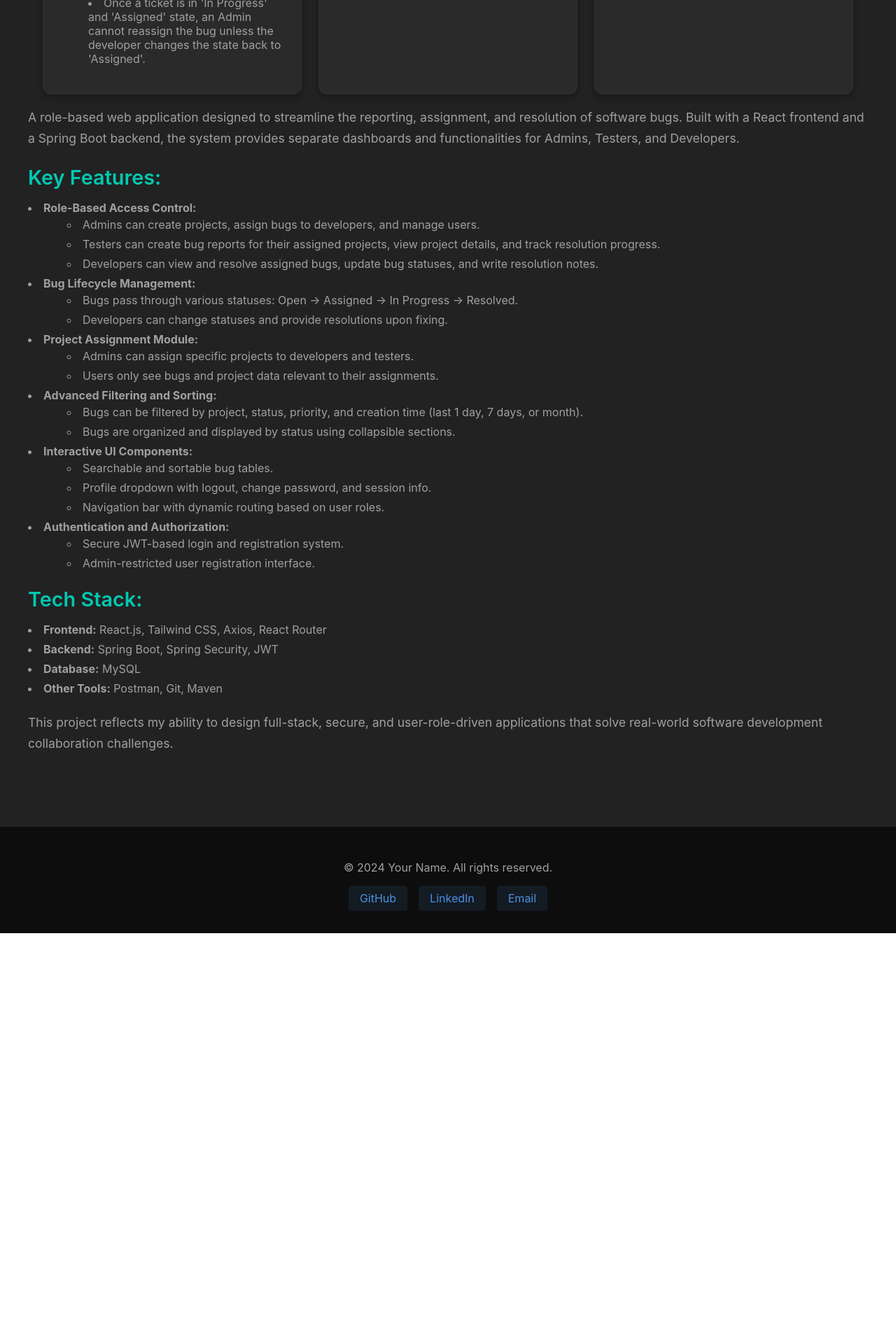
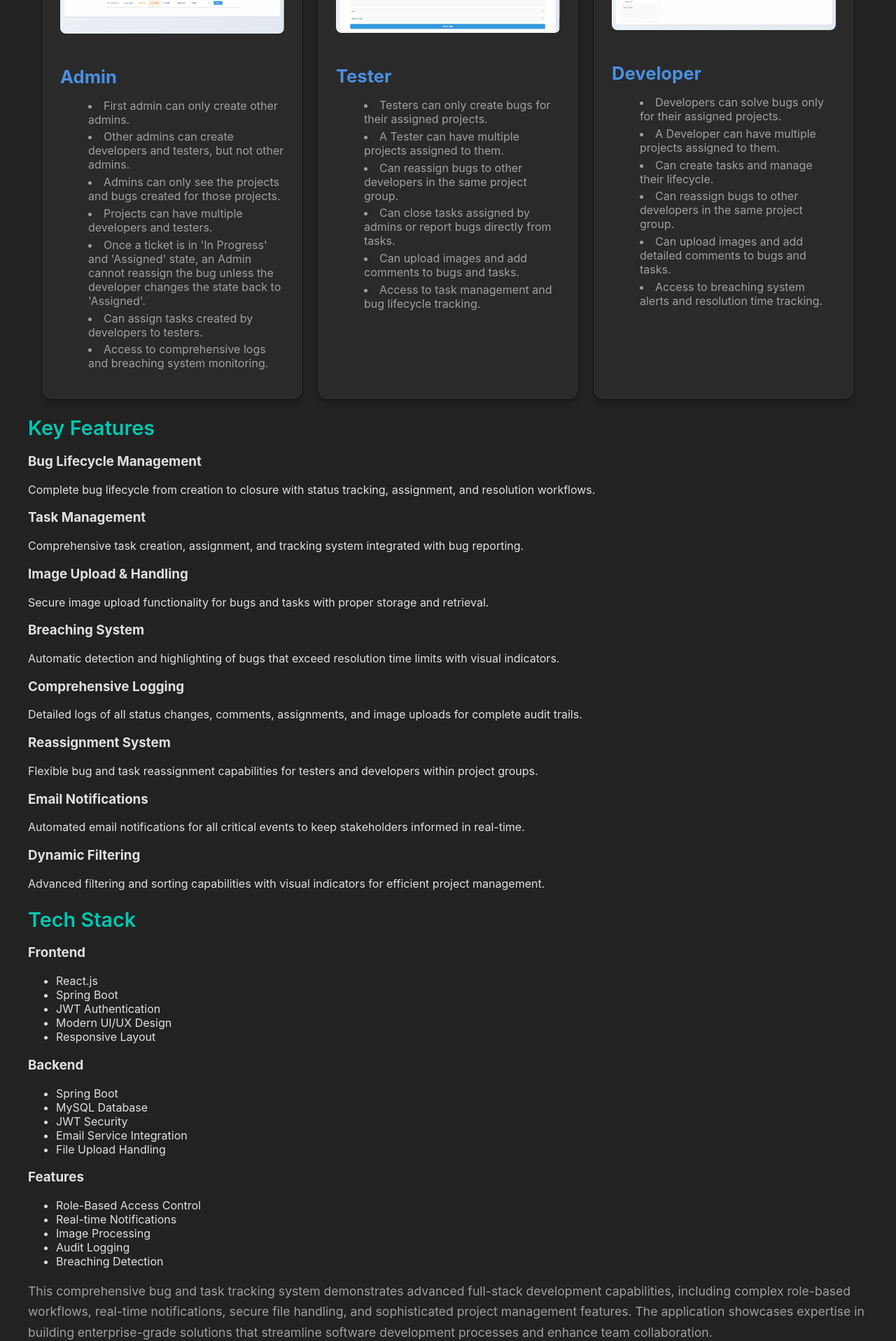
Before and after one commit to utsav145/Portfolio, a React (Create React App) app in the folder portfolio/: page /projects/bug-tracking-system in a window 1280 px wide. Shown: the part 880-2797 px from the top of the page at 70% size. Before the commit the page ends 2214 px from the top, so only its background shows below. Built offline with nearby package versions, Linux system fonts and the light colour scheme.

Commit message:
Update BugTrackingSystem.jsx

```diff
--- a/portfolio/src/components/BugTrackingSystem.jsx
+++ b/portfolio/src/components/BugTrackingSystem.jsx
@@ -25,9 +25,14 @@ const BugTrackingSystem = () => {
     <div className={`bug-tracking-system-page ${isVisible ? 'is-visible' : ''}`}>
       <div className="bts-container">
         <Link to="/" className="back-button">Back to Projects</Link>
-        <h1 className="bts-title">Bug Tracking System</h1>
+        <h1 className="bts-title">Bug & Task Tracking Application</h1>
 
-        <h2 className="bts-subtitle text-center">Role-Based Dashboards</h2>
+        <h2 className="bts-subtitle">Overview</h2>
+        <p className="bts-paragraph">
+          The Bug & Task Tracking Application offers a comprehensive suite of features designed to streamline software project management for teams of all sizes. It provides role-based dashboards for admins, developers, and testers, ensuring that each user sees only the information and actions relevant to their responsibilities. The system supports a full bug lifecycle, including creation, assignment, progress tracking, resolution, and closure, with detailed logging of every status change, comment, and image upload. Developers and testers can reassign bugs as needed, and the application automatically flags and highlights breached bugs that exceed resolution time limits. Task management is equally robust, allowing developers to create tasks, admins to assign them to testers, and testers to close tasks or report bugs directly from tasks. The platform features secure image handling, modern UI/UX with dynamic filtering and visual indicators, and automated email notifications for all critical events, ensuring that all stakeholders are kept informed in real time. With strong authentication, role-based access control, and a responsive design, the application delivers a seamless and secure experience for managing bugs and tasks throughout the software development lifecycle.
+        </p>
+
+        <h2 className="bts-subtitle">Role-Based Dashboards</h2>
         <div className="role-cards-container">
           {/* Admin Card */}
           <div className="role-card">
@@ -44,6 +49,8 @@ const BugTrackingSystem = () => {
               <li>Admins can only see the projects and bugs created for those projects.</li>
               <li>Projects can have multiple developers and testers.</li>
               <li>Once a ticket is in 'In Progress' and 'Assigned' state, an Admin cannot reassign the bug unless the developer changes the state back to 'Assigned'.</li>
+              <li>Can assign tasks created by developers to testers.</li>
+              <li>Access to comprehensive logs and breaching system monitoring.</li>
             </ul>
           </div>
 
@@ -59,6 +66,10 @@ const BugTrackingSystem = () => {
             <ul className="role-card-list">
               <li>Testers can only create bugs for their assigned projects.</li>
               <li>A Tester can have multiple projects assigned to them.</li>
+              <li>Can reassign bugs to other developers in the same project group.</li>
+              <li>Can close tasks assigned by admins or report bugs directly from tasks.</li>
+              <li>Can upload images and add comments to bugs and tasks.</li>
+              <li>Access to task management and bug lifecycle tracking.</li>
             </ul>
           </div>
 
@@ -74,66 +85,98 @@ const BugTrackingSystem = () => {
             <ul className="role-card-list">
               <li>Developers can solve bugs only for their assigned projects.</li>
               <li>A Developer can have multiple projects assigned to them.</li>
+              <li>Can create tasks and manage their lifecycle.</li>
+              <li>Can reassign bugs to other developers in the same project group.</li>
+              <li>Can upload images and add detailed comments to bugs and tasks.</li>
+              <li>Access to breaching system alerts and resolution time tracking.</li>
+            </ul>
+          </div>
+        </div>
+
+        <h2 className="bts-subtitle">Key Features</h2>
+        <div className="features-grid">
+          <div className="feature-card">
+            <h3 className="feature-title">Bug Lifecycle Management</h3>
+            <p>Complete bug lifecycle from creation to closure with status tracking, assignment, and resolution workflows.</p>
+          </div>
+
+          <div className="feature-card">
+            <h3 className="feature-title">Task Management</h3>
+            <p>Comprehensive task creation, assignment, and tracking system integrated with bug reporting.</p>
+          </div>
+
+          <div className="feature-card">
+            <h3 className="feature-title">Image Upload & Handling</h3>
+            <p>Secure image upload functionality for bugs and tasks with proper storage and retrieval.</p>
+          </div>
+
+          <div className="feature-card">
+            <h3 className="feature-title">Breaching System</h3>
+            <p>Automatic detection and highlighting of bugs that exceed resolution time limits with visual indicators.</p>
+          </div>
+
+          <div className="feature-card">
+            <h3 className="feature-title">Comprehensive Logging</h3>
+            <p>Detailed logs of all status changes, comments, assignments, and image uploads for complete audit trails.</p>
+          </div>
+
+          <div className="feature-card">
+            <h3 className="feature-title">Reassignment System</h3>
+            <p>Flexible bug and task reassignment capabilities for testers and developers within project groups.</p>
+          </div>
+
+          <div className="feature-card">
+            <h3 className="feature-title">Email Notifications</h3>
+            <p>Automated email notifications for all critical events to keep stakeholders informed in real-time.</p>
+          </div>
+
+          <div className="feature-card">
+            <h3 className="feature-title">Dynamic Filtering</h3>
+            <p>Advanced filtering and sorting capabilities with visual indicators for efficient project management.</p>
+          </div>
+        </div>
+
+        <h2 className="bts-subtitle">Tech Stack</h2>
+        <div className="tech-stack">
+          <div className="tech-section">
+            <h3 className="tech-title">Frontend</h3>
+            <ul className="tech-list">
+              <li>React.js</li>
+              <li>Spring Boot</li>
+              <li>JWT Authentication</li>
+              <li>Modern UI/UX Design</li>
+              <li>Responsive Layout</li>
+            </ul>
+          </div>
+
+          <div className="tech-section">
+            <h3 className="tech-title">Backend</h3>
+            <ul className="tech-list">
+              <li>Spring Boot</li>
+              <li>MySQL Database</li>
+              <li>JWT Security</li>
+              <li>Email Service Integration</li>
+              <li>File Upload Handling</li>
+            </ul>
+          </div>
+
+          <div className="tech-section">
+            <h3 className="tech-title">Features</h3>
+            <ul className="tech-list">
+              <li>Role-Based Access Control</li>
+              <li>Real-time Notifications</li>
+              <li>Image Processing</li>
+              <li>Audit Logging</li>
+              <li>Breaching Detection</li>
             </ul>
           </div>
         </div>
 
         <p className="bts-paragraph">
-          A role-based web application designed to streamline the reporting, assignment, and resolution of software bugs. Built with a React frontend and a Spring Boot backend, the system provides separate dashboards and functionalities for Admins, Testers, and Developers.
-        </p>
-
-        <h2 className="bts-subtitle">Key Features:</h2>
-        <ul className="bts-list">
-          <li><strong>Role-Based Access Control:</strong>
-            <ul className="bts-nested-list">
-              <li>Admins can create projects, assign bugs to developers, and manage users.</li>
-              <li>Testers can create bug reports for their assigned projects, view project details, and track resolution progress.</li>
-              <li>Developers can view and resolve assigned bugs, update bug statuses, and write resolution notes.</li>
-            </ul>
-          </li>
-          <li><strong>Bug Lifecycle Management:</strong>
-            <ul className="bts-nested-list">
-              <li>Bugs pass through various statuses: Open → Assigned → In Progress → Resolved.</li>
-              <li>Developers can change statuses and provide resolutions upon fixing.</li>
-            </ul>
-          </li>
-          <li><strong>Project Assignment Module:</strong>
-            <ul className="bts-nested-list">
-              <li>Admins can assign specific projects to developers and testers.</li>
-              <li>Users only see bugs and project data relevant to their assignments.</li>
-            </ul>
-          </li>
-          <li><strong>Advanced Filtering and Sorting:</strong>
-            <ul className="bts-nested-list">
-              <li>Bugs can be filtered by project, status, priority, and creation time (last 1 day, 7 days, or month).</li>
-              <li>Bugs are organized and displayed by status using collapsible sections.</li>
-            </ul>
-          </li>
-          <li><strong>Interactive UI Components:</strong>
-            <ul className="bts-nested-list">
-              <li>Searchable and sortable bug tables.</li>
-              <li>Profile dropdown with logout, change password, and session info.</li>
-              <li>Navigation bar with dynamic routing based on user roles.</li>
-            </ul>
-          </li>
-          <li><strong>Authentication and Authorization:</strong>
-            <ul className="bts-nested-list">
-              <li>Secure JWT-based login and registration system.</li>
-              <li>Admin-restricted user registration interface.</li>
-            </ul>
-          </li>
-        </ul>
-
-        <h2 className="bts-subtitle">Tech Stack:</h2>
-        <ul className="bts-list">
-          <li><strong>Frontend:</strong> React.js, Tailwind CSS, Axios, React Router</li>
-          <li><strong>Backend:</strong> Spring Boot, Spring Security, JWT</li>
-          <li><strong>Database:</strong> MySQL</li>
-          <li><strong>Other Tools:</strong> Postman, Git, Maven</li>
-        </ul>
-
-        <p className="bts-paragraph">
-          This project reflects my ability to design full-stack, secure, and user-role-driven applications that solve real-world software development collaboration challenges.
+          This comprehensive bug and task tracking system demonstrates advanced full-stack development capabilities,
+          including complex role-based workflows, real-time notifications, secure file handling, and sophisticated
+          project management features. The application showcases expertise in building enterprise-grade solutions
+          that streamline software development processes and enhance team collaboration.
         </p>
       </div>
 
```
